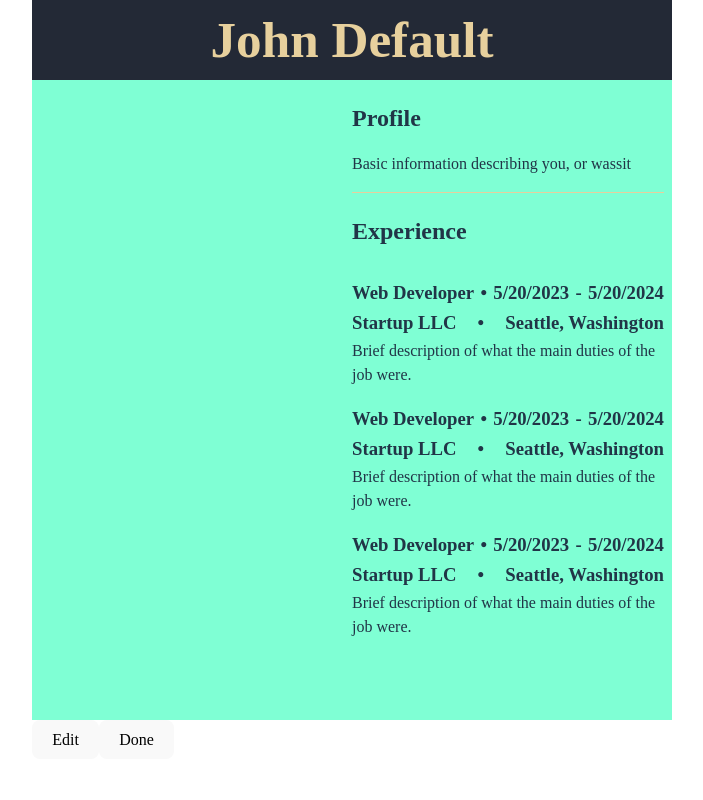
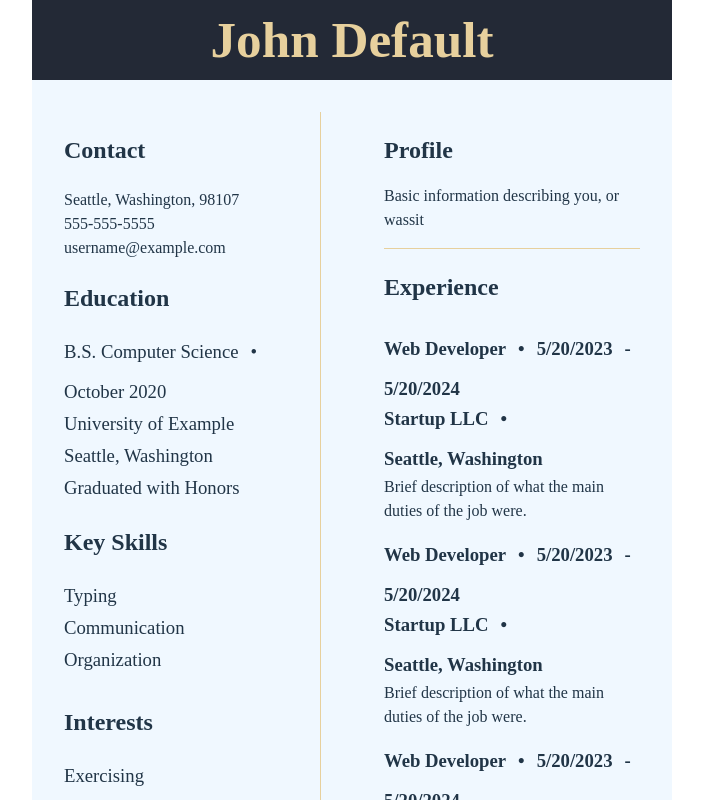
Before and after one commit to DDJCS50/cv-application, a React (Vite) app: page / in a window 1280 px wide. Shown: the top 800 px of the page, without its empty margins (288-991 px from the left). Built offline with nearby package versions, Linux system fonts and the light colour scheme.

Commit message:
Add left part of main content
Added the left side of the main content that will
allow the user to input their info in order to
complete the resume.

```diff
--- a/src/components/LeftMain.jsx
+++ b/src/components/LeftMain.jsx
@@ -1,11 +1,74 @@
 import "../styles/main.css";
 import { Section } from "./Section";
+import { useState } from "react";
+import { BasicInput } from "./RightMain";
 
-function LeftMain() {
+let contactHolder = {
+  address: "Seattle, Washington, 98107",
+  number: "555-555-5555",
+  email: "username@example.com",
+};
+
+let educationHolder = {
+  degree: "B.S. Computer Science",
+  date: "October 2020",
+  universityName: "University of Example",
+  location: "Seattle, Washington",
+  comment: "Graduated with Honors",
+};
+
+let skillsHolder = ["Typing", "Communication", "Organization", "", ""];
+let interestsHolder = ["Exercising", "Music", "History", "Travel", "Community Service"];
+
+function LeftMain({ leftEdit }) {
   return (
     <div className="leftMain">
-      <Section></Section>
-      <Section></Section>
+      <Section>
+        <h2>Contact</h2>
+        <div className="topLeftMain">
+          <BasicInput editing={leftEdit} defaultItem={contactHolder.address} descriptor={"Address"} example={"Seattle, Washington, 98107"}></BasicInput>
+          <BasicInput editing={leftEdit} defaultItem={contactHolder.number} descriptor={"Phone Number"} example={"555-555-5555"}></BasicInput>
+          <BasicInput editing={leftEdit} defaultItem={contactHolder.email} descriptor={"Email"} example={"username@example.com"}></BasicInput>
+        </div>
+      </Section>
+      <Section>
+        <h2>Education</h2>
+        <h3>
+          <BasicInput editing={leftEdit} defaultItem={educationHolder.degree} descriptor={"Degree"} example={"B.S. Computer Science"}></BasicInput> &bull;{" "}
+          <BasicInput editing={leftEdit} defaultItem={educationHolder.date} descriptor={"Date Completed"} example={"10/10/2020"}></BasicInput>
+        </h3>
+        <h3>
+          <BasicInput editing={leftEdit} defaultItem={educationHolder.universityName} descriptor={"University"} example={"University of Something"}></BasicInput>
+        </h3>
+        <h3>
+          <BasicInput editing={leftEdit} defaultItem={educationHolder.location} descriptor={"Location"} example={"Seattle, Washington"}></BasicInput>
+        </h3>
+        <h3>
+          <BasicInput editing={leftEdit} defaultItem={educationHolder.comment} descriptor={"Comments"} example={"Graduated with Honors"}></BasicInput>
+        </h3>
+      </Section>
+      <Section>
+        <h2>Key Skills</h2>
+        <BoilerTwo info={skillsHolder} customEdit={leftEdit} customExample={skillsHolder[0]}></BoilerTwo>
+      </Section>
+      <Section>
+        <h2>Interests</h2>
+        <BoilerTwo info={interestsHolder} customEdit={leftEdit} customExample={interestsHolder[0]}></BoilerTwo>
+      </Section>
+    </div>
+  );
+}
+
+function BoilerTwo({ info, customEdit, customExample }) {
+  return (
+    <div className="boiler">
+      <h3>
+        <BasicInput editing={customEdit} defaultItem={info[0]} example={customExample}></BasicInput>
+        <BasicInput editing={customEdit} defaultItem={info[1]} example={customExample}></BasicInput>
+        <BasicInput editing={customEdit} defaultItem={info[2]} example={customExample}></BasicInput>
+        <BasicInput editing={customEdit} defaultItem={info[3]} example={customExample}></BasicInput>
+        <BasicInput editing={customEdit} defaultItem={info[4]} example={customExample}></BasicInput>
+      </h3>
     </div>
   );
 }
--- a/src/components/RightMain.jsx
+++ b/src/components/RightMain.jsx
@@ -61,4 +61,4 @@ function Boiler({ job, rightEdit }) {
   );
 }
 
-export { RightMain };
+export { RightMain, BasicInput };
--- a/src/styles/main.css
+++ b/src/styles/main.css
@@ -8,20 +8,54 @@
 }
 
 .mainContent {
-  height: 80vh;
+  height: -moz-fit-content;
+  height: fit-content;
+  min-height: 80vh;
   width: 50vw;
-  background-color: aquamarine;
+  background-color: aliceblue;
   display: flex;
+  flex-wrap: wrap;
 }
 .mainContent .leftMain {
   display: flex;
   flex: 1;
+  flex-direction: column;
+  padding: 32px;
+}
+.mainContent .leftMain .section {
+  border-right: solid 1px #E7D09D;
+}
+.mainContent .leftMain .section .boiler h3 {
+  display: flex;
+  flex-direction: column;
+  align-items: flex-start;
+  gap: 4px;
+}
+.mainContent .leftMain .section .boiler h3 p {
+  display: flex;
+}
+.mainContent .leftMain .topLeftMain {
+  display: flex;
+  flex-direction: column;
+}
+.mainContent .leftMain h3 {
+  display: flex;
+  justify-content: flex-start;
+  align-items: center;
+  margin: 2px 0px;
+  flex-wrap: wrap;
+  gap: 12px;
+  font-weight: 100;
+}
+.mainContent .leftMain p {
+  margin: 0px;
 }
 .mainContent .rightMain {
   display: flex;
   flex-direction: column;
   flex: 1;
-  padding: 0px 8px;
+  padding: 32px;
+  width: 75%;
 }
 .mainContent .rightMain .topRightMain {
   display: flex;
@@ -35,6 +69,9 @@
 .mainContent .rightMain .topRightMain p {
   margin-top: 1rem;
 }
+.mainContent .rightMain .bottomRightMain {
+  width: 100%;
+}
 .mainContent .rightMain .bottomRightMain .boiler {
   padding: 8px 0px;
 }
@@ -43,9 +80,11 @@
 }
 .mainContent .rightMain .bottomRightMain h3 {
   display: flex;
-  justify-content: space-between;
+  justify-content: flex-start;
   align-items: center;
   margin: 2px 0px;
+  flex-wrap: wrap;
+  gap: 12px;
 }
 .mainContent .rightMain .bottomRightMain h3 p {
   margin: 0px;
--- a/src/styles/main.scss
+++ b/src/styles/main.scss
@@ -8,22 +8,65 @@
 }
 
 .mainContent {
-  height: 80vh;
+  height: fit-content;
+  min-height: 80vh;
   width: 50vw;
-  background-color: aquamarine;
+  background-color: aliceblue;
   display: flex;
+  flex-wrap: wrap;
 
 
   .leftMain {
     display: flex;
     flex: 1;
+    flex-direction: column;
+    padding: 32px;
+
+    .section {
+      border-right: solid 1px #E7D09D;
+
+      .boiler {
+
+        h3 {
+          display: flex;
+          flex-direction: column;
+          align-items: flex-start;
+          gap: 4px;
+
+          p {
+            display: flex;
+          }
+        }
+      }
+
+    }
+
+    .topLeftMain {
+      display: flex;
+      flex-direction: column;
+    }
+
+    h3 {
+      display: flex;
+      justify-content: flex-start;
+      align-items: center;
+      margin: 2px 0px;
+      flex-wrap: wrap;
+      gap: 12px;
+      font-weight: 100;
+    }
+
+    p {
+      margin: 0px;
+    }
   }
 
   .rightMain {
     display: flex;
     flex-direction: column;
     flex: 1;
-    padding: 0px 8px;
+    padding: 32px;
+    width: 75%;
 
     .topRightMain {
       display: flex;
@@ -41,6 +84,8 @@
     }
 
     .bottomRightMain {
+      width: 100%;
+
       .boiler {
         padding: 8px 0px;
       }
@@ -51,9 +96,11 @@
 
       h3 {
         display: flex;
-        justify-content: space-between;
+        justify-content: flex-start;
         align-items: center;
         margin: 2px 0px;
+        flex-wrap: wrap;
+        gap: 12px;
 
         p {
           margin: 0px;
```
